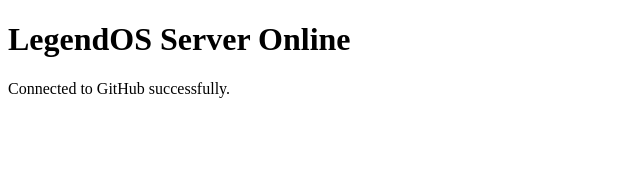
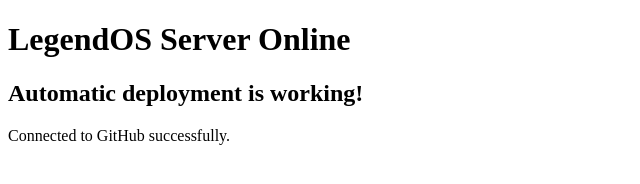
Before and after one commit to MyGame77/legend-server, a plain HTML site: page index.html in a window 1280 px wide. Shown: the whole page, without its empty margins (0-640 px from the left). Drawn offline with Linux system fonts and the light colour scheme.

Commit message:
Test automatic deployment

```diff
--- a/index.html
+++ b/index.html
@@ -5,6 +5,7 @@
 </head>
 <body>
     <h1>LegendOS Server Online</h1>
+    <h2>Automatic deployment is working!</h2>
     <p>Connected to GitHub successfully.</p>
 </body>
 </html>
```
